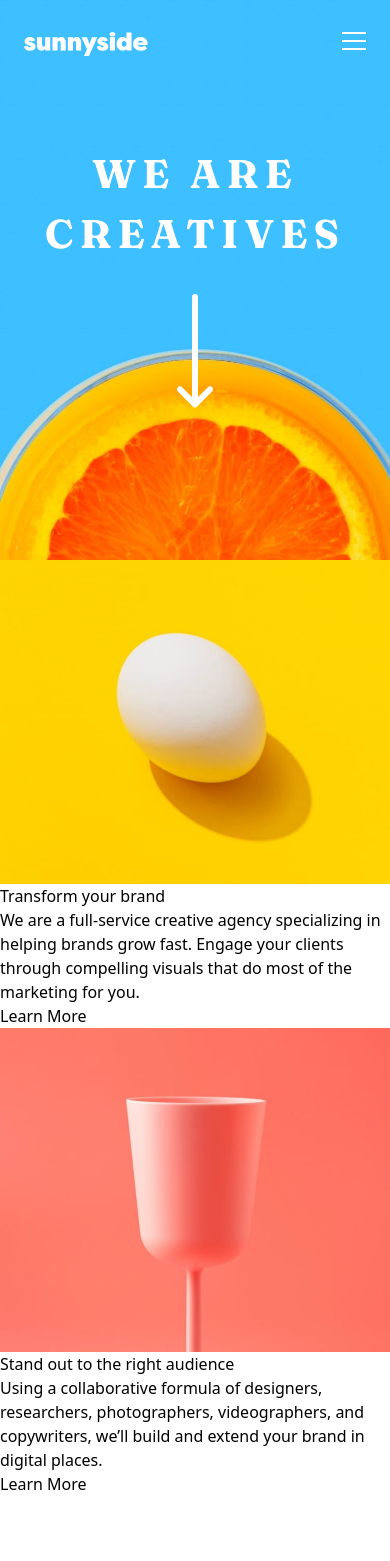
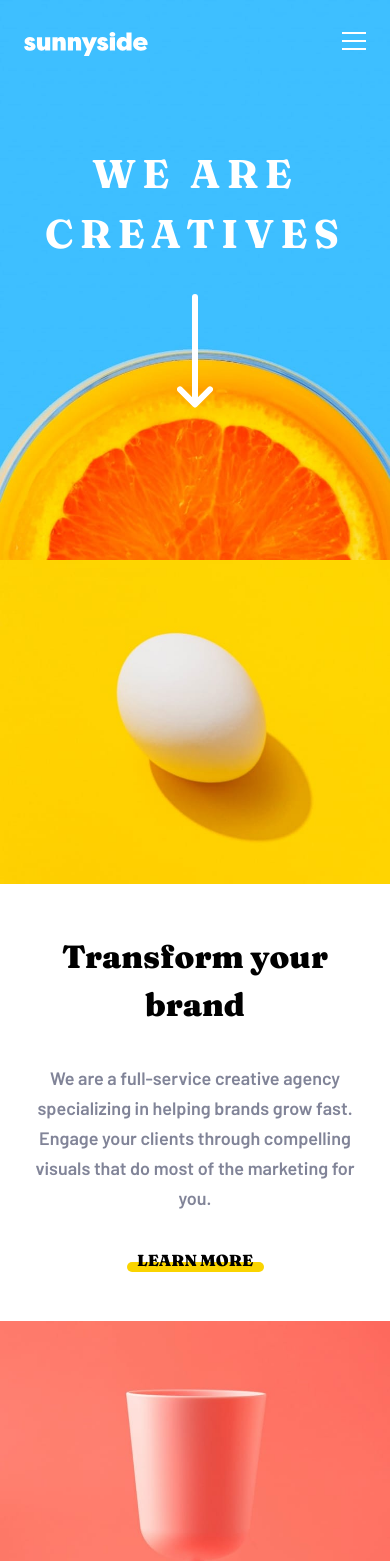
Before and after one commit to MelBalossino/Sunnyside, a React (Vite) app: page / in a window 390 px wide. Shown: the top 1561 px of the page. Before the commit the page ends 1496 px from the top, so only its background shows below. Built offline with nearby package versions, Linux system fonts and the light colour scheme.

Commit message:
Styles-TextComponent-Mobile

```diff
--- a/src/components/Text/Text.jsx
+++ b/src/components/Text/Text.jsx
@@ -1,10 +1,13 @@
 
 const Text = ({ title, text, color }) => {
   return (
-    <div>
-      <h2>{title}</h2>
-      <p>{text}</p>
-      <button>Learn More</button>
+    <div className="text-center h-[437px] px-6 flex flex-col place-content-around py-8">
+      <h2 className="font-Fraunces text-[2rem] font-black">{title}</h2>
+      <p className=" font-Barlow text-Dark-grayish-blue text-[1.125rem] leading-[1.875rem]">{text}</p>
+      <div className="relative">
+        <button className="uppercase font-Fraunces font-black">Learn More</button>
+        <div className={`w-[137px] h-[10px] ${color} rounded-full absolute left-0 right-0 mx-auto bottom-0 -z-10`}></div>
+      </div>
     </div>
   )
 }
```
